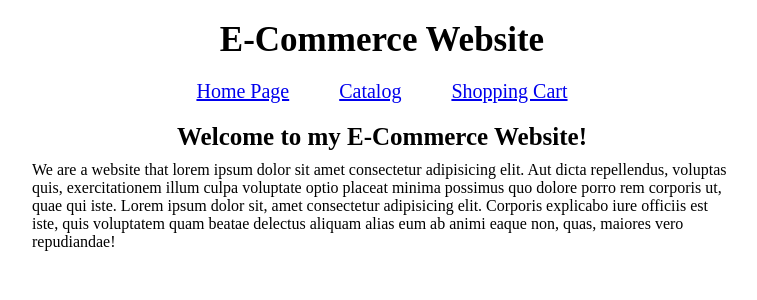
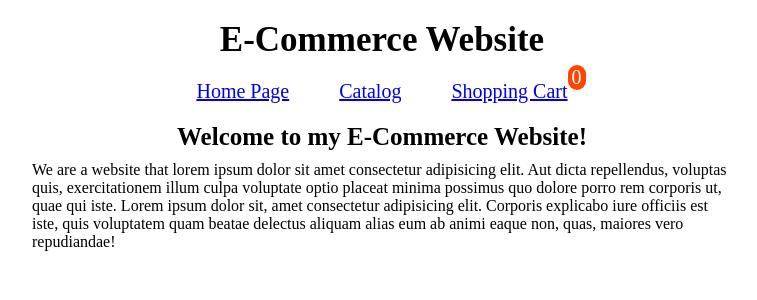
Before and after one commit to AltayHodo/odin-shopping-cart, a React (Vite) app: page / in a window 1280 px wide. Shown: the top 300 px of the page, without its empty margins (258-1015 px from the left). Built offline with nearby package versions, Linux system fonts and the light colour scheme; no server answers.

Commit message:
Add number tracker for items in cart

```diff
--- a/src/App.jsx
+++ b/src/App.jsx
@@ -22,10 +22,12 @@ function App() {
     fetchItems();
   }, []);
 
+  const numInCart = cartItems.reduce((total, current) => total + current.quantity, 0)
+
   return (
     <>
       <h1>E-Commerce Website</h1>
-      <NavBar />
+      <NavBar numItems={numInCart} />
       <Outlet context={{ items, cartItems, setCartItems }} />
     </>
   );
--- a/src/Components/Navbar.jsx
+++ b/src/Components/Navbar.jsx
@@ -1,12 +1,12 @@
 import { Link } from "react-router-dom";
 import styles from "../Styles/NavBar.module.css"
 
-export default function NavBar() {
+export default function NavBar({numItems}) {
   return (
     <div className={styles.navbar}>
       <Link to="home-page" className={styles.link}>Home Page</Link>
       <Link to="catalog" className={styles.link}>Catalog</Link>
-      <Link to="shopping-cart" className={styles.link}>Shopping Cart</Link>
+      <Link to="shopping-cart" className={styles.shoppingLink}>Shopping Cart  <span className={styles.number}>{numItems}</span></Link>
     </div>
   );
 }
--- a/src/Components/ShoppingCart.jsx
+++ b/src/Components/ShoppingCart.jsx
@@ -13,8 +13,16 @@ export default function ShoppingCart() {
     <div>
       {cartItems.map(item => (
         <div key={item.id}>
-          {item.title}
-          ${item.price}
+          <div>
+            <img src={item.image} alt={item.title} />
+          </div>
+          <div>
+            <span>{item.title}</span>
+            <span>${item.price}</span>
+            <span>Quantity: {item.quantity}</span>
+          </div>
+
+
         </div>
       ))}
     </div>
--- a/src/Styles/Navbar.module.css
+++ b/src/Styles/Navbar.module.css
@@ -5,6 +5,20 @@
   padding: 20px;
 }
 
-.link{
+.link, .shoppingLink{
   font-size: 20px;
 }
+
+.shoppingLink{
+  position: relative;
+}
+
+.number{
+  position: absolute;
+  color: white;
+  background-color: orangered;
+  top: -15px;
+  right: -18px;
+  padding: 1px 4px;
+  border-radius: 10px;
+}
```
Also changed, not shown: src/Styles/ShoppingCart.module.css (added).
